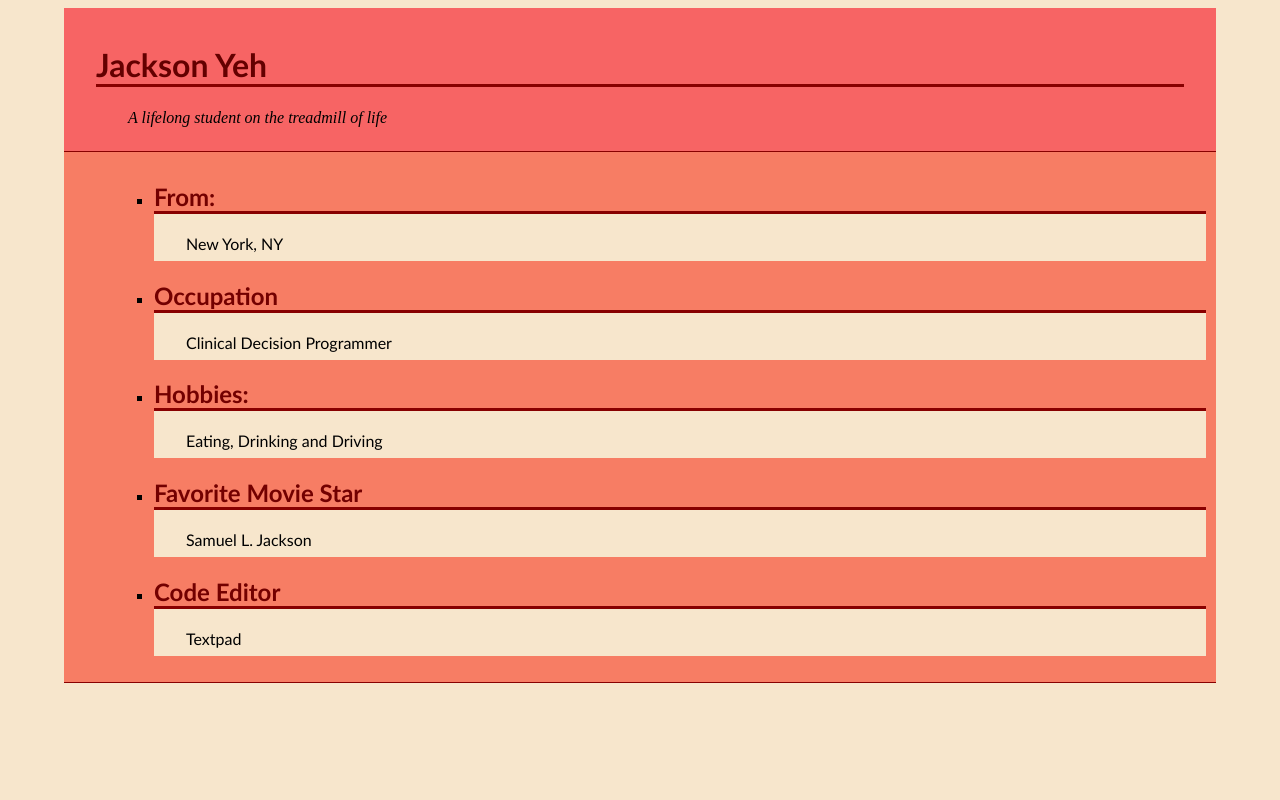
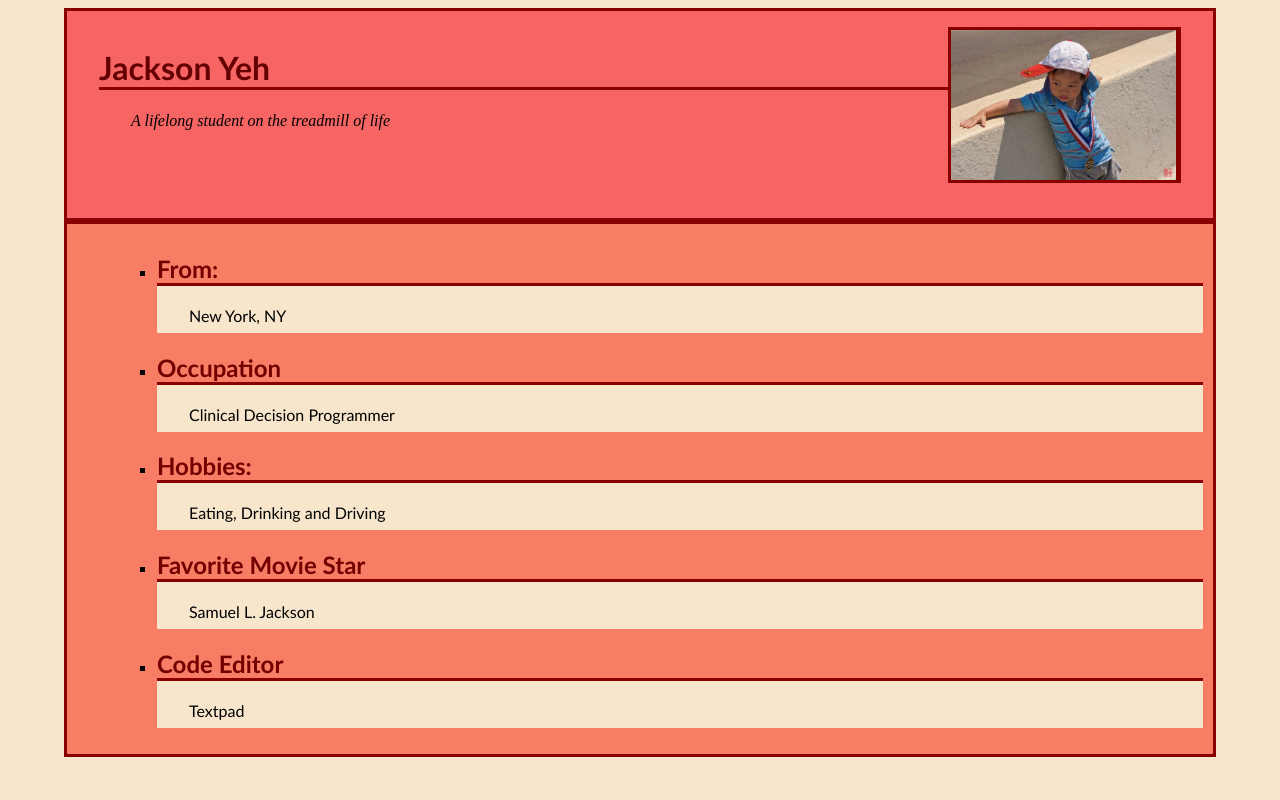
Before and after one commit to jcyeh5/p1.jacksonyeh.net, a PHP site: page /aboutme.html in a window 1280 px wide. Run offline with PHP 8.4, Linux system fonts and the light colour scheme.

Commit message:
add picture to About Me

```diff
--- a/aboutme.html
+++ b/aboutme.html
@@ -8,10 +8,13 @@
 
  <body>
 	 <div id="name">
+	 		<img id="julius" src="julius_yeh.jpg" alt="jackson yeh" height="150" width=225">
 		<h1>Jackson Yeh</h1>
 		<p id="summarystatement">A lifelong student on the treadmill of life</p>
 
+
 	 </div>
+
 	 <div id="aboutme">
 		 <ul>
 			<li><h2>From:</h2><p>New York, NY</p></li>
--- a/style.css
+++ b/style.css
@@ -31,7 +31,7 @@ li {
 }
 
 div {
-	border-bottom: thin solid rgb(136,0,0);
+	border: medium solid rgb(136,0,0);
 }
 
 p {
@@ -44,10 +44,12 @@ p {
 	padding-left: 2em;
 	padding-right: 2em;
 	padding-top: 1em;
+	padding-bottom: 4em;
 	background: rgb(247,100,100);
 }
 #aboutme
 {
+	clear: right;
 	padding: 10px;
 	background: rgb(247,125,100);
 }
@@ -58,6 +60,14 @@ font-style:italic;
 
 }
 
+#julius {
+	float: right;
+	clear: right;
+	margin: 2 em;
+	border: medium solid rgb(136,0,0);
+	border-right: thick solid rgb(136,0,0);
+}
+
 a:link {text-decoration: none; color: blue; }
 a:visited  {text-decoration: none; color: red; }
 a:hover { text-decoration: underline; }
```
Also changed, not shown: julius_yeh.jpg (added).
